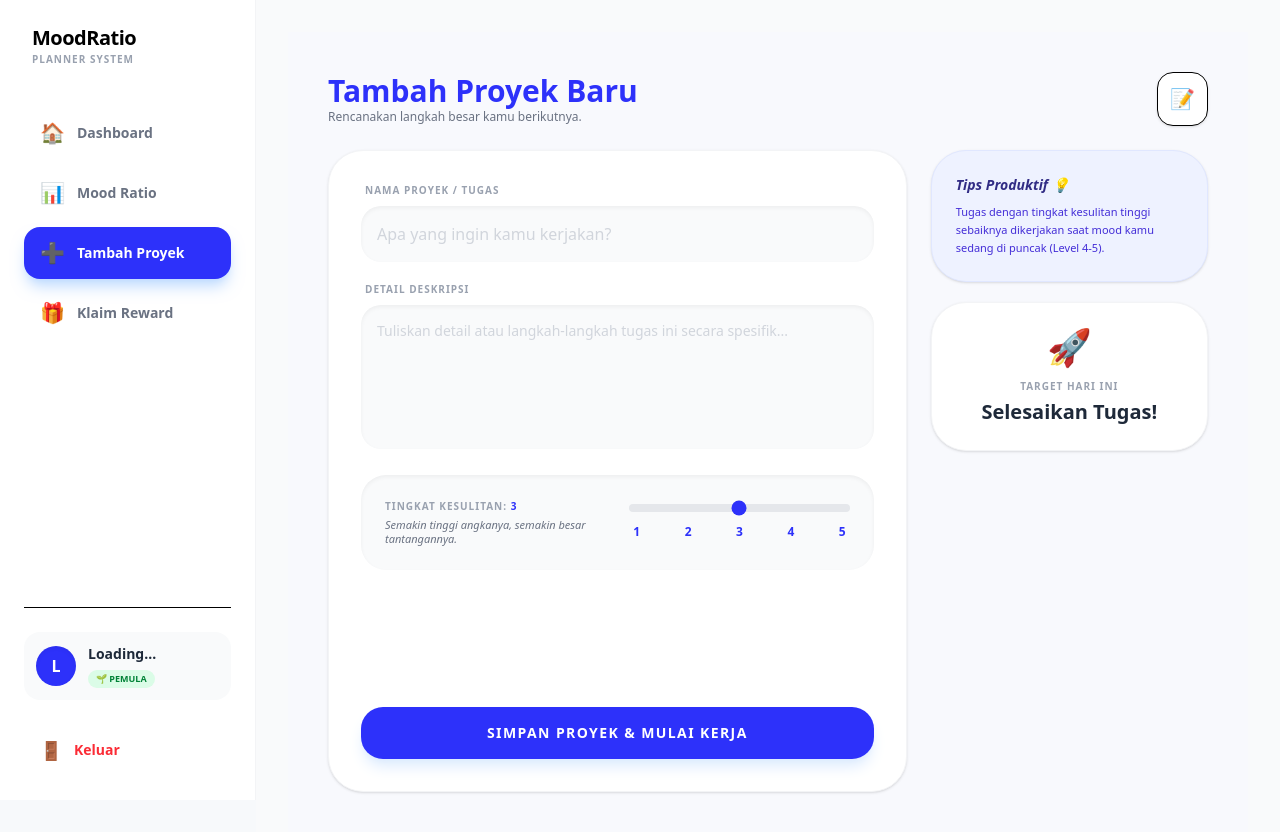
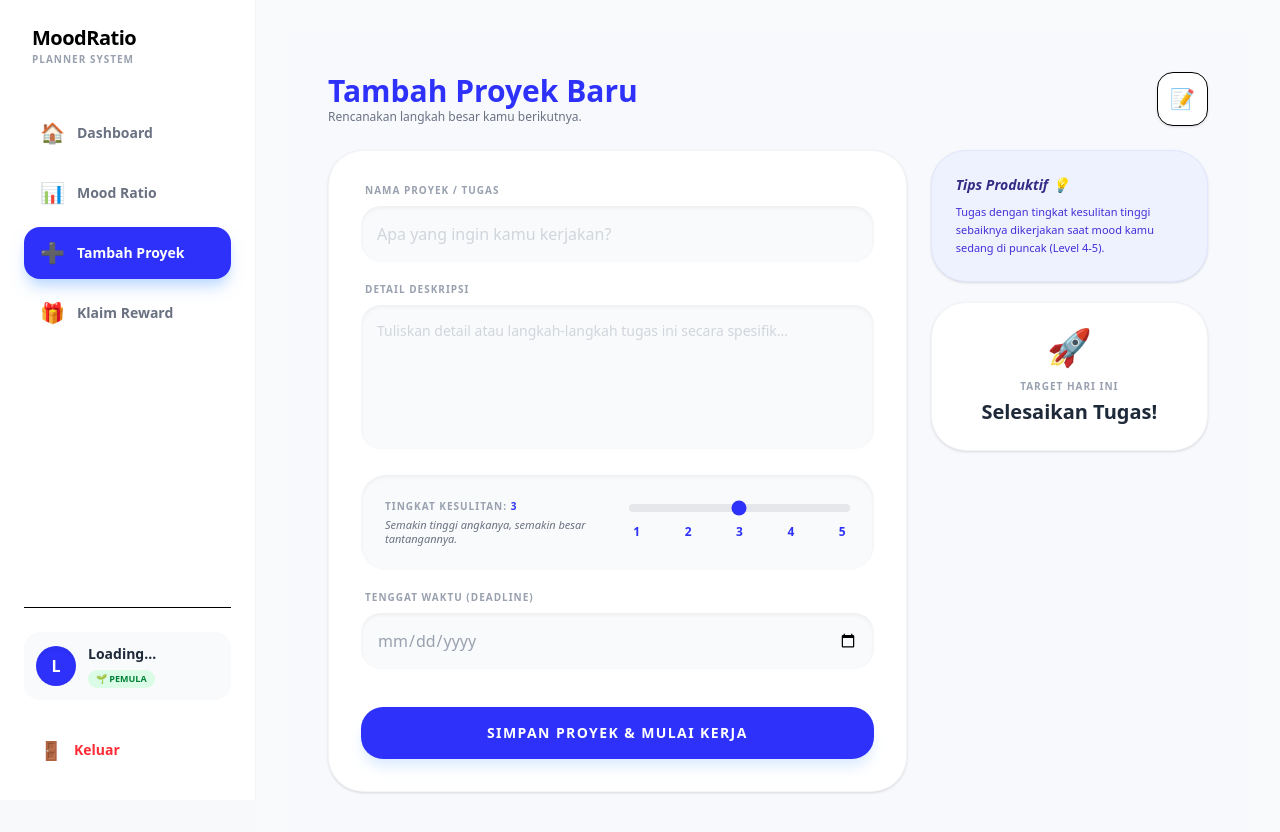
Before and after one commit to fahrulrozirgb/moodratio-frontend, a Next.js app: page /add-project in a window 1280 px wide. Shown: the top 832 px of the page. Built offline with nearby package versions, Linux system fonts and the light colour scheme.

Commit message:
Menambah fitur deadline

```diff
--- a/app/add-project/page.jsx
+++ b/app/add-project/page.jsx
@@ -7,6 +7,7 @@ export default function AddProject() {
   const [title, setTitle] = useState("");
   const [description, setDescription] = useState("");
   const [priority, setPriority] = useState(3);
+  const [deadline, setDeadline] = useState(""); // Fitur Baru: State Deadline
   const router = useRouter();
 
   const handleSubmit = async (e) => {
@@ -24,6 +25,7 @@ export default function AddProject() {
             title,
             description,
             priority,
+            deadline, // Fitur Baru: Kirim Deadline ke Backend
           }),
         }
       );
@@ -47,9 +49,7 @@ export default function AddProject() {
   };
 
   return (
-    // Penyesuaian: md:ml-64 agar tidak tertutup sidebar, min-h-screen agar bisa di-scroll di HP
     <div className="min-h-screen bg-[#F8F9FD] p-4 md:p-8 lg:p-10  flex flex-col text-black font-sans transition-all">
-      {/* Header Section - Tambah mt-12 di HP agar tidak tertutup tombol hamburger */}
       <header className="mb-6 mt-12 md:mt-0 flex flex-col md:flex-row md:items-center justify-between gap-2 shrink-0">
         <div>
           <h1 className="text-2xl md:text-3xl font-extrabold text-[#2D31FA]">
@@ -64,7 +64,6 @@ export default function AddProject() {
         </div>
       </header>
 
-      {/* Main Content Area */}
       <div className="grid grid-cols-1 lg:grid-cols-12 gap-6 flex-1">
         <div className="lg:col-span-8">
           <form
@@ -72,7 +71,6 @@ export default function AddProject() {
             className="bg-white p-6 md:p-8 rounded-[30px] md:rounded-[35px] shadow-sm border border-gray-100 flex flex-col h-full justify-between transition-all"
           >
             <div className="space-y-5">
-              {/* Input Judul */}
               <div>
                 <label className="block mb-2 text-[10px] font-black text-gray-400 uppercase tracking-widest px-1">
                   Nama Proyek / Tugas
@@ -86,7 +84,6 @@ export default function AddProject() {
                 />
               </div>
 
-              {/* Input Deskripsi */}
               <div>
                 <label className="block mb-2 text-[10px] font-black text-gray-400 uppercase tracking-widest px-1">
                   Detail Deskripsi
@@ -100,7 +97,6 @@ export default function AddProject() {
                 />
               </div>
 
-              {/* Selector Kesulitan */}
               <div className="grid grid-cols-1 md:grid-cols-2 gap-4 md:gap-6 items-center bg-gray-50 p-5 md:p-6 rounded-[25px] shadow-inner">
                 <div>
                   <label className="block mb-1 text-[10px] font-black text-gray-400 uppercase tracking-widest">
@@ -129,16 +125,28 @@ export default function AddProject() {
                   </div>
                 </div>
               </div>
+
+              {/* Fitur Baru: Input Deadline */}
+              <div>
+                <label className="block mb-2 text-[10px] font-black text-gray-400 uppercase tracking-widest px-1">
+                  Tenggat Waktu (Deadline)
+                </label>
+                <input
+                  type="date"
+                  className="w-full p-4 bg-gray-50 rounded-[20px] border-none focus:ring-2 focus:ring-[#2D31FA] outline-none text-base font-medium text-gray-400 transition-all shadow-inner"
+                  value={deadline}
+                  onChange={(e) => setDeadline(e.target.value)}
+                  required
+                />
+              </div>
             </div>
 
-            {/* Submit Button */}
             <button className="w-full py-4 mt-6 bg-[#2D31FA] text-white rounded-[22px] font-black text-sm uppercase tracking-widest shadow-lg shadow-blue-100 hover:bg-blue-700 hover:shadow-blue-200 active:scale-[0.97] transition-all">
               Simpan Proyek & Mulai Kerja
             </button>
           </form>
         </div>
 
-        {/* Info Side Panel - Di HP muncul di bawah form */}
         <div className="lg:col-span-4 flex flex-col gap-4 md:gap-5 mb-8 lg:mb-0">
           <div className="bg-indigo-50 p-6 rounded-[30px] md:rounded-[35px] border border-indigo-100 shadow-sm">
             <h4 className="font-bold text-indigo-900 text-sm mb-2 italic">
--- a/app/dashboard/page.jsx
+++ b/app/dashboard/page.jsx
@@ -122,9 +122,7 @@ export default function Dashboard() {
                 try {
                   const res = await fetch(
                     `https://moodratio-backend-production.up.railway.app/api/tasks/${taskId}`,
-                    {
-                      method: "DELETE",
-                    }
+                    { method: "DELETE" }
                   );
                   if (res.ok) {
                     toast.success("Tugas telah dihapus", { icon: "🗑️" });
@@ -154,17 +152,14 @@ export default function Dashboard() {
           borderRadius: "20px",
           background: "#fff",
           color: "#333",
-          boxShadow:
-            "0 10px 25px -5px rgba(0, 0, 0, 0.1), 0 8px 10px -6px rgba(0, 0, 0, 0.1)",
+          boxShadow: "0 10px 25px -5px rgba(0, 0, 0, 0.1)",
         },
       }
     );
   };
 
   return (
-    // Penyesuaian: Menambahkan md:ml-64 agar konten tidak tertutup sidebar di desktop
     <div className="min-h-screen bg-[#F8F9FD] p-4 md:p-8 w-full text-black font-sans transition-all">
-      {/* Header: Dibuat gap yang lebih kecil di HP dan padding atas untuk tombol menu */}
       <header className="mb-10 mt-12 md:mt-0 flex flex-col md:flex-row md:items-center justify-between gap-6">
         <div>
           <h1 className="text-3xl md:text-4xl font-black text-[#0062ff]">
@@ -188,7 +183,6 @@ export default function Dashboard() {
         </div>
       </header>
 
-      {/* Quote Card: flex-col di HP, flex-row di desktop */}
       <div className="mb-8 p-6 md:p-7 bg-gradient-to-br from-[#2D31FA] to-[#7C3AED] rounded-[30px] md:rounded-[40px] text-white shadow-xl flex flex-col md:flex-row items-center gap-4 md:gap-6 transform hover:scale-[1.01] transition-all text-center md:text-left">
         <div className="text-4xl md:text-5xl bg-white/20 p-4 rounded-3xl backdrop-blur-sm text-white">
           💡
@@ -204,7 +198,6 @@ export default function Dashboard() {
       </div>
 
       <div className="grid grid-cols-1 lg:grid-cols-3 gap-6 md:gap-10">
-        {/* Mood Tracker: Card width full secara default */}
         <div className="bg-white p-6 md:p-8 rounded-[35px] md:rounded-[45px] shadow-sm border border-gray-100 h-fit w-full">
           <div className="flex justify-between items-center mb-6">
             <h2 className="text-xl font-black text-gray-800">Mood Tracker</h2>
@@ -213,7 +206,6 @@ export default function Dashboard() {
             </span>
           </div>
 
-          {/* Emoji: Gap disesuaikan agar tidak overflow di HP kecil */}
           <div className="flex justify-between mb-8 px-1">
             {[1, 2, 3, 4, 5].map((s) => (
               <button
@@ -251,7 +243,6 @@ export default function Dashboard() {
           </button>
         </div>
 
-        {/* Task List: grid-cols-1 di HP, grid-cols-2 di desktop */}
         <div className="lg:col-span-2 space-y-6">
           <h2 className="text-xl font-black text-gray-800 flex flex-wrap items-center gap-2">
             Tugas Prioritas{" "}
@@ -264,17 +255,36 @@ export default function Dashboard() {
               tugas.map((t) => (
                 <div
                   key={t.id}
-                  className="bg-white p-6 md:p-7 rounded-[35px] md:rounded-[40px] border-l-[10px] border-[#2D31FA] shadow-sm flex flex-col justify-between hover:shadow-md transition-shadow"
+                  className="bg-white p-6 md:p-7 rounded-[35px] md:rounded-[40px] border-l-[10px] border-[#2D31FA] shadow-sm flex flex-col justify-between hover:shadow-md transition-all"
                 >
                   <div>
                     <div className="flex justify-between items-start mb-3">
                       <h3 className="font-black text-gray-800 leading-tight pr-2">
-                        {t.title}
+                        {t.task_name || t.title}
                       </h3>
-                      <span className="text-[9px] bg-blue-50 text-[#2D31FA] px-3 py-1 rounded-full font-black whitespace-nowrap">
-                        LVL {t.priority}
-                      </span>
+                      <div className="flex flex-col items-end gap-1">
+                        <span className="text-[9px] bg-blue-50 text-[#2D31FA] px-3 py-1 rounded-full font-black">
+                          LVL {t.priority}
+                        </span>
+                      </div>
                     </div>
+
+                    {/* FITUR DEADLINE: Tampil di sini sesuai request mu */}
+                    {t.deadline && (
+                      <div className="mb-4">
+                        <div className="flex items-center gap-1 text-[10px] font-black text-red-500 bg-red-50 px-3 py-1.5 rounded-xl w-fit">
+                          <span>
+                            📅{" "}
+                            {new Date(t.deadline).toLocaleDateString("id-ID")}
+                          </span>
+                        </div>
+                        <p className="text-[9px] mt-1 text-red-400 font-bold italic animate-pulse">
+                          ⚠️ Kerjakan tugas ini karena deadline nya sudah dekat
+                          🔥
+                        </p>
+                      </div>
+                    )}
+
                     <p className="text-gray-400 text-xs font-medium mb-6 line-clamp-3">
                       {t.description}
                     </p>
```
